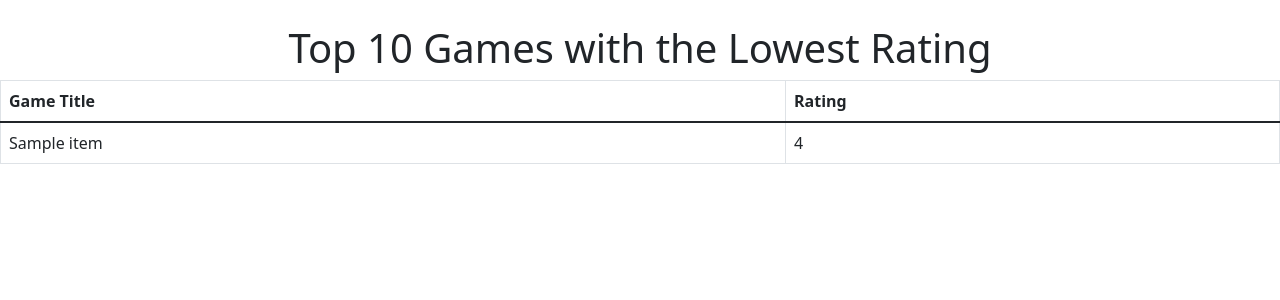
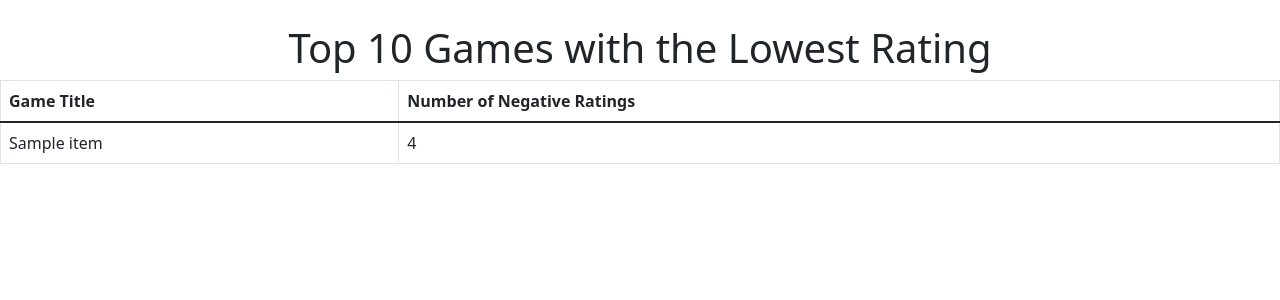
Before and after one commit to galva041/CS180SteamDatabaseWeb, a Django app: template home/templates/home/lowestRating.html in a window 1280 px wide. Shown: the part 56-356 px from the top of the page. Run offline with Django 4.2, Linux system fonts and the light colour scheme; the template is opened without the code that fills it: most values are stand-ins (such as "Sample title", 1, 10 or a date in 2020); parts of the project's set-up code (start-up, migrations or seed data) failed here and were passed over.

Commit message:
minor title change

```diff
--- a/home/templates/home/lowestRating.html
+++ b/home/templates/home/lowestRating.html
@@ -11,7 +11,7 @@
     <thead>
         <tr>
             <th>Game Title</th>
-            <th>Rating</th>
+            <th>Number of Negative Ratings</th>
         </tr>
         </thead>
     <tbody>
```
